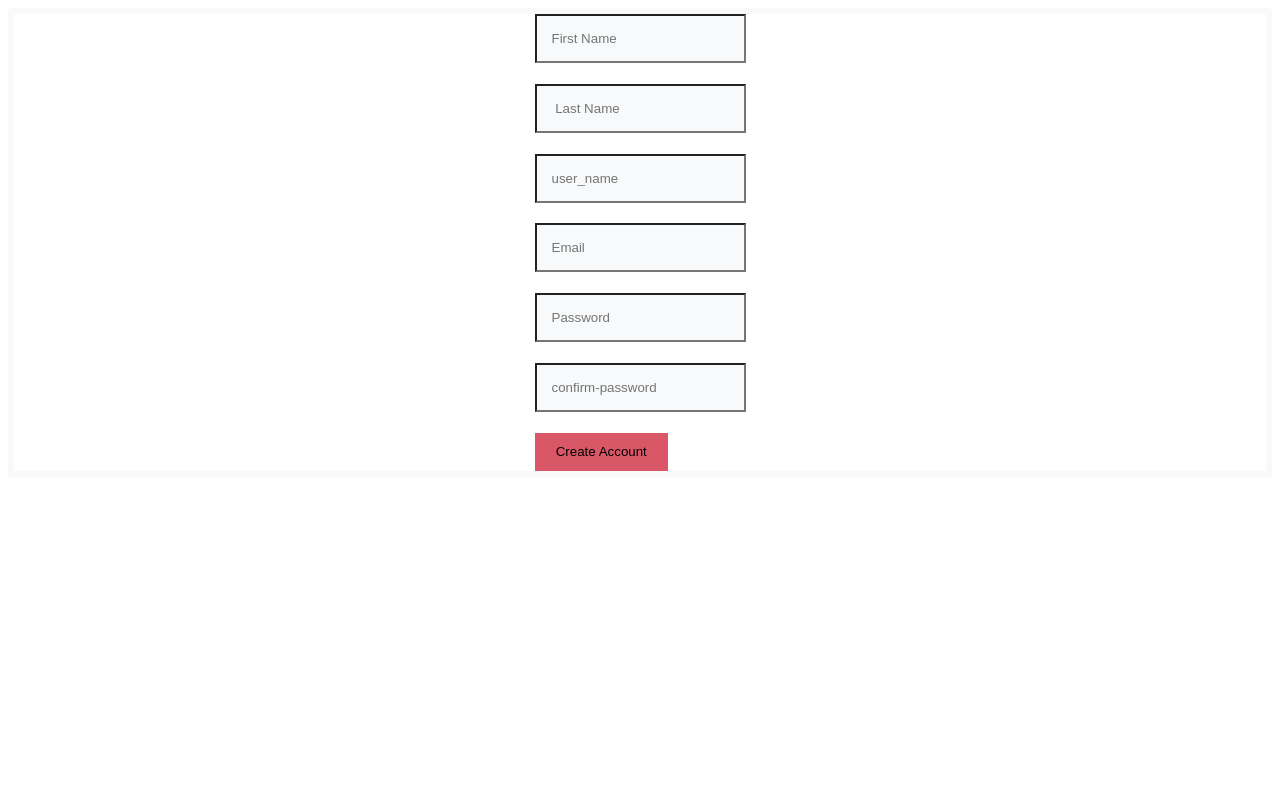
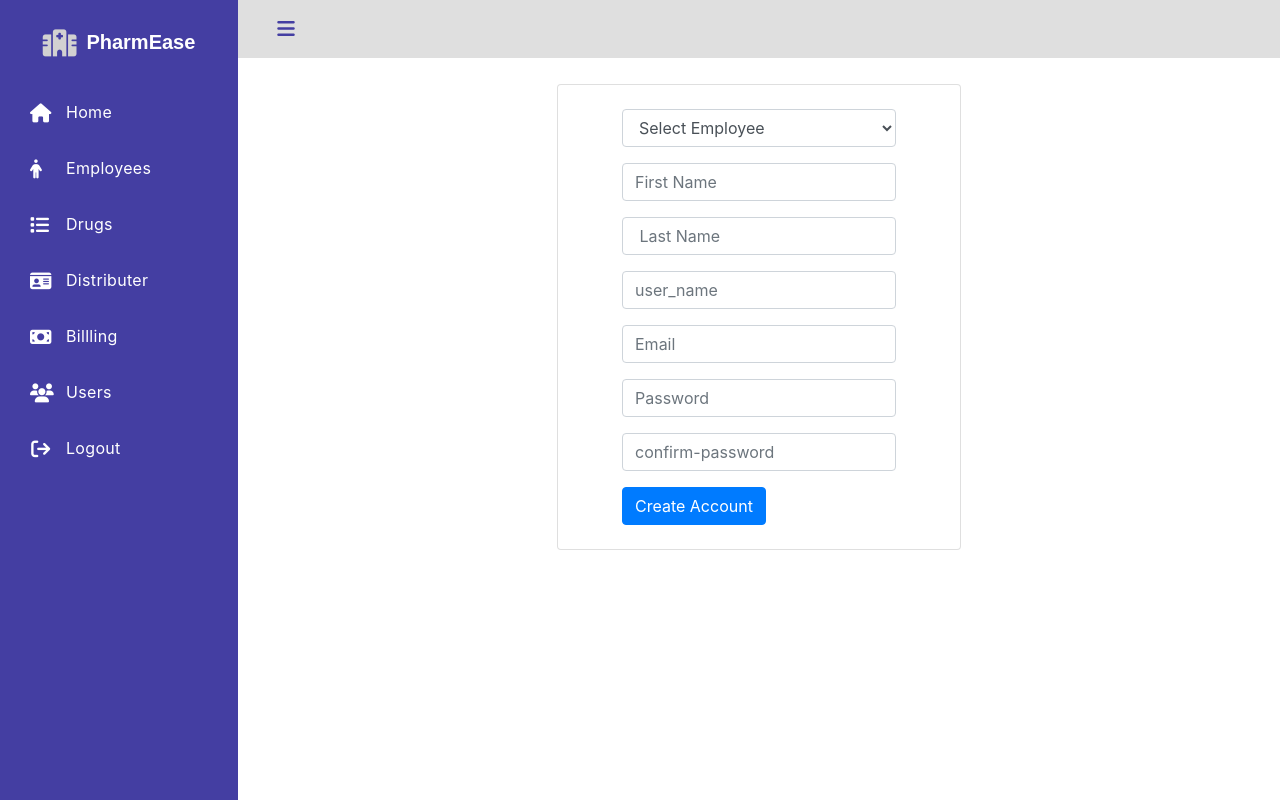
Before and after one commit to prajwalsuvarna/PharmEase, a Django app: page /register/ in a window 1280 px wide. Run offline with Django 4.2, Linux system fonts and the light colour scheme; tables that the repository leaves empty hold one stand-in row (values such as "Sample post"); some libraries are stand-ins or nearby versions.

Commit message:
User and employee 1-1 feild added

```diff
--- a/pharmacy/members/models.py
+++ b/pharmacy/members/models.py
@@ -1,5 +1,7 @@
 from django.db import models
 import datetime
+from django.contrib.auth.models import User
+
 # Create your models here.
 
 class EmpModel(models.Model):
@@ -12,13 +14,14 @@ class EmpModel(models.Model):
     def __str__(self):
         return self.empname
 
-class User(models.Model):
-    user_id=models.IntegerField(primary_key=True)
-    entity_id=models.IntegerField()
-    user_name=models.CharField(max_length=100)
-    emp_id=models.ForeignKey(EmpModel, on_delete=models.CASCADE)
-    user_password=models.CharField(max_length=200)
-    is_active=models.BooleanField(default=True)
+class Users(models.Model):
+    user=models.OneToOneField(User,on_delete=models.CASCADE)
+    emp_id=models.OneToOneField(EmpModel, on_delete=models.CASCADE)
+    class Meta:
+        db_table="Users"
+    def __str__(self):
+        return self.user.username
+
 
 class DistModel(models.Model):
     dist_id=models.IntegerField(primary_key=True)
--- a/pharmacy/members/urls.py
+++ b/pharmacy/members/urls.py
@@ -18,6 +18,7 @@ urlpatterns = [
     path('updateDist/<int:dist_id>',views.updateDist,name="updateDist"),
     path('distributor/deleteDist/<int:dist_id>',views.deleteDist,name="deleteDist"),
     path('drugs/',views.drugs,name="drugs"),
+    path('drugs/deleteDrg/<int:dg_id>',views.deletedrg,name="deletedrg"),
     path('insertDrg/',views.insertDrg,name="insertDrg"),
     path('drugs/drugs/editDrg/<int:dg_id>',views.editDrg,name="editDrg"),
     path('updateDrg/<int:dg_id>',views.updateDrg,name="updateDrg"),
--- a/pharmacy/members/views.py
+++ b/pharmacy/members/views.py
@@ -2,7 +2,7 @@ from django.shortcuts import render, redirect
 from django.contrib.auth.models import User
 from django.contrib.auth import authenticate, login, logout
 from django.contrib import messages
-from members.models import EmpModel, DistModel, DrgModel, Bill
+from members.models import EmpModel, DistModel, DrgModel, Bill,Users
 from django.db.models import Max
 from datetime import datetime
 now = datetime.now()
@@ -133,11 +133,15 @@ def logoutUser(request):
 
 
 def register(request):
+    employees=EmpModel.objects.all()
+    for emp in employees:
+        print(emp.e_id)
     if request.method == 'POST':
         first_name = request.POST['first_name']
         last_name = request.POST['last_name']
         username = request.POST['username']
         email = request.POST['email']
+        emp_id=request.POST['emp_id']
         password1 = request.POST['password1']
         password2 = request.POST['password2']
 
@@ -152,13 +156,22 @@ def register(request):
                 user = User.objects.create_user(
                     username=username, password=password1, email=email, first_name=first_name, last_name=last_name)
                 user.save()
-                print('User Created')
+
+                users=Users()
+                ep_id=EmpModel.objects.get(e_id=emp_id)
+                users.emp_id=ep_id
+                users.user=user
+                try:
+                    users.save()
+                except Exception as e:
+                    messages.info(request, 'Employee already has a been registered!')
+                    return redirect('/register')
         else:
             messages.info(request, 'Password not matching')
             return redirect('/register')
-        return redirect('/login')
+        return redirect('/user')
     else:
-        return render(request, 'register.html')
+        return render(request, 'register.html',{'employees':employees})
 
 # edit Employee details
 
@@ -276,3 +289,8 @@ def newBill(request):
         peramt.clear()
         print(peramt)
         return render(request, 'newBill.html', {"data": showAll2,"peramt":peramt} )
+
+def deletedrg(self, dg_id):
+    delDrg = DrgModel.objects.filter(dg_id=dg_id)
+    delDrg.delete()
+    return redirect('/drugs')
--- a/pharmacy/templates/register.html
+++ b/pharmacy/templates/register.html
@@ -1,70 +1,6 @@
-<!DOCTYPE html>
-<html lang="en">
-<head>
-    <meta charset="UTF-8">
-    <meta http-equiv="X-UA-Compatible" content="IE=edge">
-    <meta name="viewport" content="width=device-width, initial-scale=1.0">
-    <title>Register | PharmEase</title>
-    <style>
-        @import url('https://fonts.googleapis.com/css?family=PT+Sans');
-
-body{
-  background: #fff;
-  font-family: 'PT Sans', sans-serif;
-}
-h2{
-  padding-top: 1.5rem;
-}
-a{
-  color: #333;
-}
-a:hover{
-  color: #da5767;
-  text-decoration: none;
-}
-.flexbox
-{
-    display:flex;
-    align-items: center;
-    justify-content: center;
-}
-.card{
-  border: 0.40rem solid #f8f9fa;
-  top: 10%;
-}
-.form-control{
-  background-color: #f8f9fa;
-  padding: 10px;
-  padding: 15px 15px;
-  margin-bottom: 1.3rem;
-}
-
-.form-control:focus {
-
-    color: #000000;
-    background-color: #ffffff;
-    border: 3px solid #da5767;
-    outline: 0;
-    box-shadow: none;
-
-}
-
-.btn{
-  padding: 0.6rem 1.2rem;
-  background: #da5767;
-  border: 2px solid #da5767;
-}
-.btn-primary:hover {
-
-
-    background-color: #df8c96;
-    border-color: #df8c96;
-  transition: .3s;
-
-}
-    </style>
-</head>
-<body>
+{% extends "base.html" %}
+{% load static %}
+{% block content %}
     <div class="container">
         <div class="row justify-content-center">
         <div class="col-md-5">
@@ -74,8 +10,15 @@ a:hover{
              <form  method="post" action="/register/" >
                 {% csrf_token %}
                 <div class="form-group">
+                <select name="emp_id" id="emp_id" class="form-control">
+                  <option value="none" selected disabled hidden>Select Employee</option>
+                  {% for emp  in  employees %}
+                  <option value="{{emp.e_id}}">{{emp.empname}}</option>
+                  {% endfor %}
+                </select> </div>
+                <div class="form-group">
                    <input type="text" class="form-control" id="fname" name="first_name" placeholder="First Name">
-              </div>
+                  </div>
               <div class="form-group">
                 <input type="text" class="form-control" id="lname" name="last_name" placeholder=" Last Name">
            </div>
@@ -107,5 +50,4 @@ a:hover{
       </div>
       </div>
       </div>
-</body>
-</html>
+      {% endblock content %}
--- a/pharmacy/templates/user.html
+++ b/pharmacy/templates/user.html
@@ -2,7 +2,7 @@
 {% load static %}
 {% block content %}
 <div class="m-2">
-    <a href="{% url 'insertDrg' %}">Create new Employee</a>
+    <a href="{% url 'register' %}" class="btn btn-secondary">Create new User</a>
 </div>
 <table class="table table-hover table-dark">
     <thead>
@@ -21,7 +21,7 @@
       <tr>
       <td>{{result.id}}</td>
       <td>{{result.username}}</td>
-      <td>{{result.first_name}}</td>
+      <td>{{result.users.emp_id}}</td>
       <td>{{result.email}}</td>
       <td>{{result.last_login}}</td>
       <td>{{result.date_joined}}</td>
```
Also changed, not shown: pharmacy/members/migrations/0001_initial.py, pharmacy/members/migrations/0002_alter_bill_table.py (deleted), pharmacy/members/migrations/0002_alter_users_emp_id.py (added), pharmacy/members/migrations/0003_bill_emp_name.py (deleted), pharmacy/members/migrations/0004_alter_bill_amt.py (deleted), pharmacy/members/migrations/0005_alter_bill_amt.py (deleted), pharmacy/members/migrations/0006_bill_date.py (deleted).
